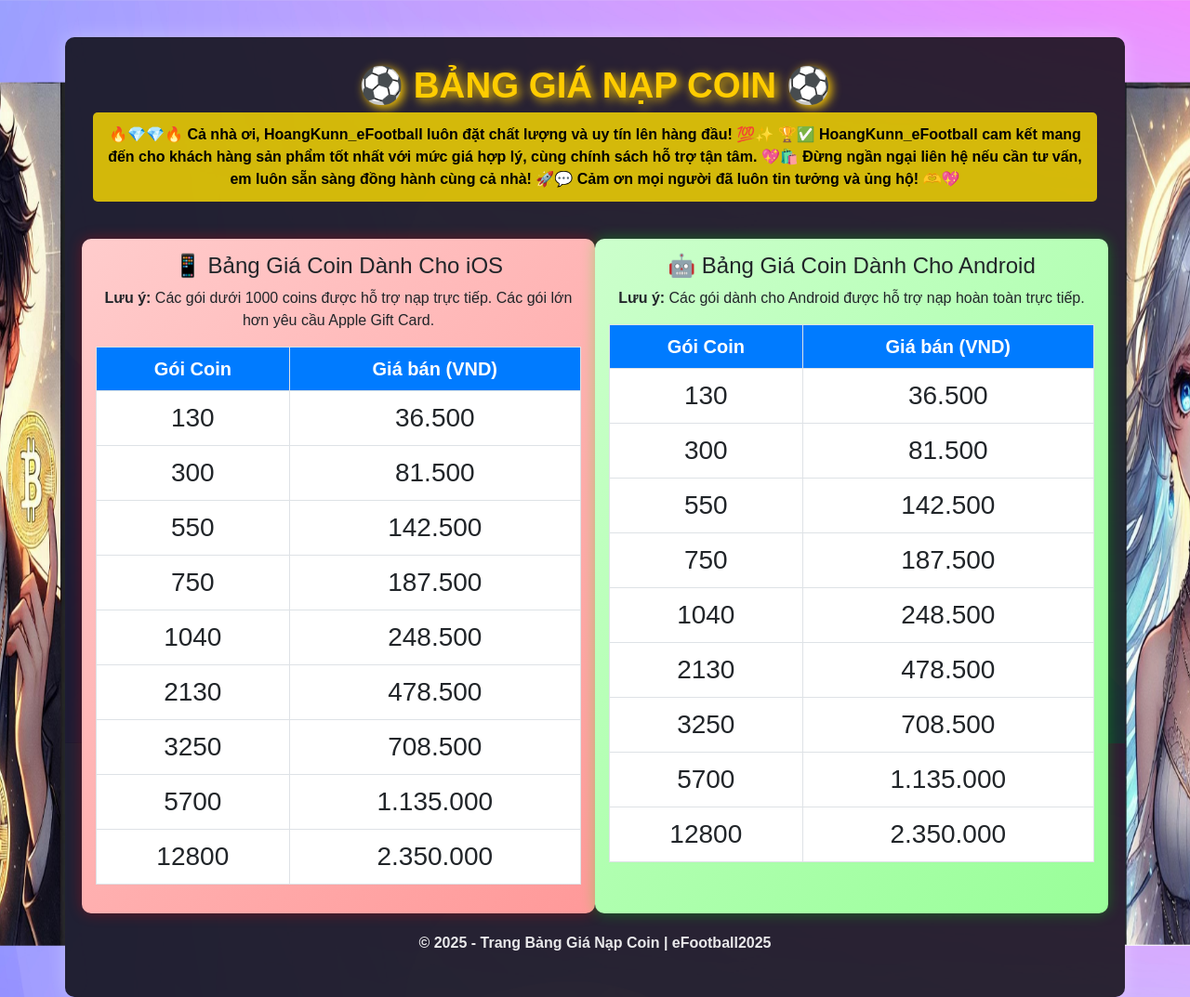
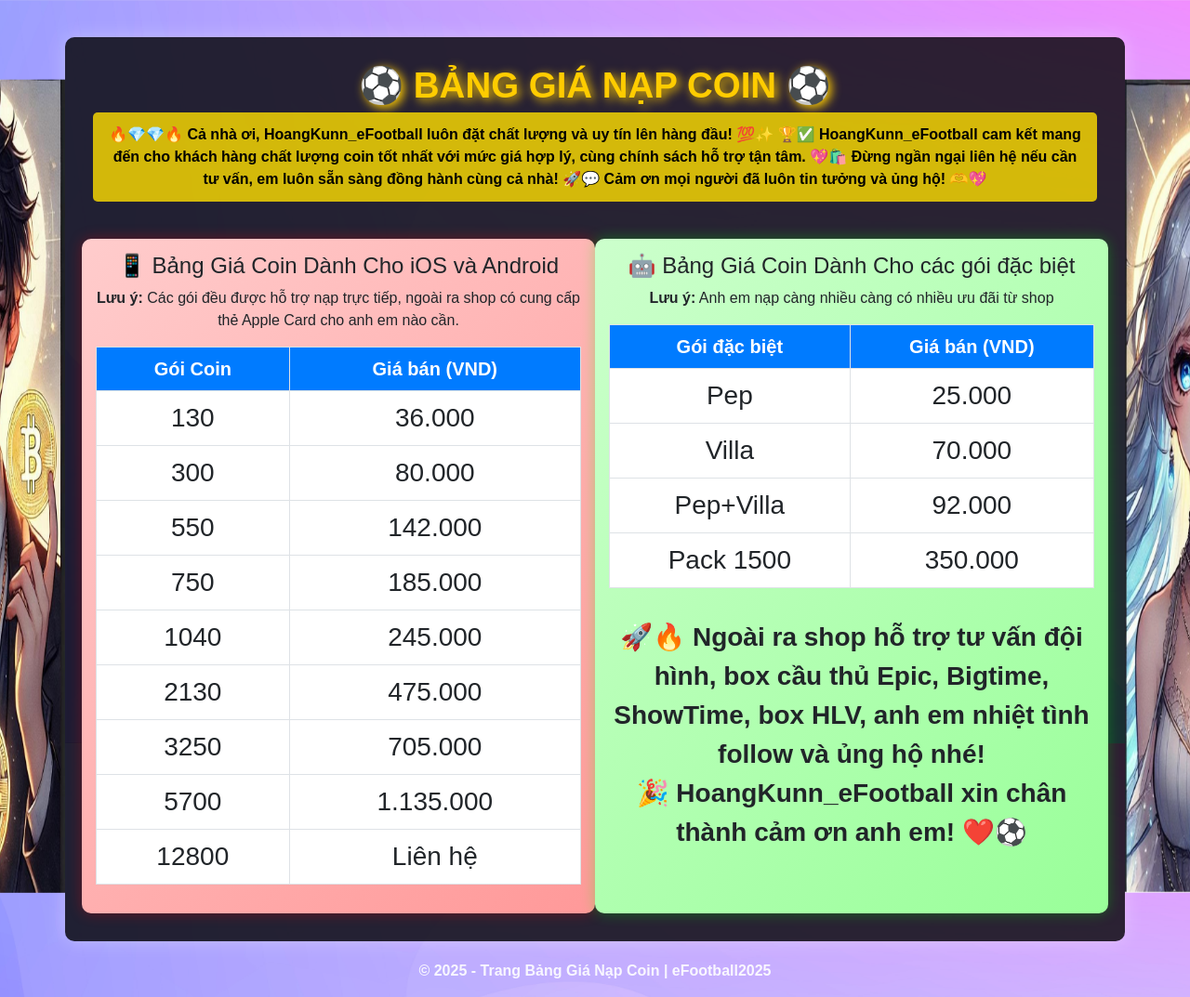
Before and after one commit to phanlehoang/coin_management, a Flask app: page / in a window 1280 px wide. Shown: that part at 93% size. Run offline with Flask 3, Linux system fonts and the light colour scheme; the page is wider than the window, and the part outside it is not shown.

Commit message:
Update code

```diff
--- a/main.py
+++ b/main.py
@@ -15,27 +15,30 @@
 
 # Function to format currency
 def format_currency(value):
-    return f"{value:,}".replace(",", ".")  # Convert to thousand separator using dot
+    if isinstance(value, int):
+        return f"{value:,}".replace(",", ".")  # Định dạng số với dấu chấm ngăn cách
+    return value  # Giữ nguyên nếu là chuỗi như "Liên hệ"
 
 # Function to generate coin pricing table for iOS
 def generate_coin_pricing_ios():
     data = {
         "Gói Coin": [130, 300, 550, 750, 1040, 2130, 3250, 5700, 12800],
-        "Giá bán (VND)": [36500, 81500, 142500, 187500, 248500, 478500, 708500, 1135000, 2350000]
+        "Giá bán (VND)": [36000, 80000, 142000, 185000, 245000, 475000, 705000, 1135000, "Liên hệ"]
     }
     df = pd.DataFrame(data)
-    df["Giá bán (VND)"] = df["Giá bán (VND)"].apply(format_currency)  # Apply formatting
+    df["Giá bán (VND)"] = df["Giá bán (VND)"].apply(format_currency)  # Áp dụng định dạng
     return df
 
 # Function to generate coin pricing table for Android
 def generate_coin_pricing_android():
     data = {
-        "Gói Coin": [130, 300, 550, 750, 1040, 2130, 3250, 5700, 12800],
-        "Giá bán (VND)": [36500, 81500, 142500, 187500, 248500, 478500, 708500, 1135000, 2350000]
+        "Gói đặc biệt": ["Pep", "Villa", "Pep+Villa", "Pack 1500"],
+        "Giá bán (VND)": [25000, 70000, 92000, 350000]
     }
     df = pd.DataFrame(data)
-    df["Giá bán (VND)"] = df["Giá bán (VND)"].apply(format_currency)  # Apply formatting
+    df["Giá bán (VND)"] = df["Giá bán (VND)"].apply(format_currency)  # Áp dụng định dạng
     return df
+
 
 @app.route('/')
 def index():
--- a/templates/index.html
+++ b/templates/index.html
@@ -123,26 +123,32 @@
 
         Cả nhà ơi, HoangKunn_eFootball luôn đặt chất lượng và uy tín lên hàng đầu! 💯✨ 🏆✅
 
-        HoangKunn_eFootball cam kết mang đến cho khách hàng sản phẩm tốt nhất với mức giá hợp lý, cùng chính sách hỗ trợ tận tâm. 💖🛍️ Đừng ngần ngại liên hệ nếu cần tư vấn, em luôn sẵn sàng đồng hành cùng cả nhà! 🚀💬
+        HoangKunn_eFootball cam kết mang đến cho khách hàng chất lượng coin tốt nhất với mức giá hợp lý, cùng chính sách hỗ trợ tận tâm. 💖🛍️ Đừng ngần ngại liên hệ nếu cần tư vấn, em luôn sẵn sàng đồng hành cùng cả nhà! 🚀💬
 
         Cảm ơn mọi người đã luôn tin tưởng và ủng hộ! 🫶💖
     </div>
 
     <div class="row">
         <div class="col-md-6 ios-section">
-            <h4 class="text-center text-dark">📱 Bảng Giá Coin Dành Cho iOS</h4>
-            <p class="text-dark"><strong>Lưu ý:</strong> Các gói dưới 1000 coins được hỗ trợ nạp trực tiếp. Các gói lớn hơn yêu cầu Apple Gift Card.</p>
+            <h4 class="text-center text-dark">📱 Bảng Giá Coin Dành Cho iOS và Android</h4>
+            <p class="text-dark"><strong>Lưu ý:</strong> Các gói đều được hỗ trợ nạp trực tiếp, ngoài ra shop có cung cấp thẻ Apple Card cho anh em nào cần.</p>
             <div class="table-responsive">
                 {{ tables[0]|safe }}
             </div>
         </div>
 
         <div class="col-md-6 android-section">
-            <h4 class="text-center text-dark">🤖 Bảng Giá Coin Dành Cho Android</h4>
-            <p class="text-dark"><strong>Lưu ý:</strong> Các gói dành cho Android được hỗ trợ nạp hoàn toàn trực tiếp.</p>
+            <h4 class="text-center text-dark">🤖 Bảng Giá Coin Dành Cho các gói đặc biệt</h4>
+            <p class="text-dark"><strong>Lưu ý:</strong> Anh em nạp càng nhiều càng có nhiều ưu đãi từ shop</p>
             <div class="table-responsive">
                 {{ tables[1]|safe }}
             </div>
+             <!-- Dòng nội dung tâng bốc -->
+    <p class="text-dark fw-bold text-center mt-3" style="font-size: 28px; color: #ff4500;">
+        🚀🔥 Ngoài ra shop hỗ trợ tư vấn đội hình, box cầu thủ Epic, Bigtime, ShowTime, box HLV, anh em nhiệt tình follow và ủng hộ nhé!
+        <br>🎉 HoangKunn_eFootball xin chân thành cảm ơn anh em! ❤️⚽
+    </p>
+</div>
         </div>
     </div>
 
```
